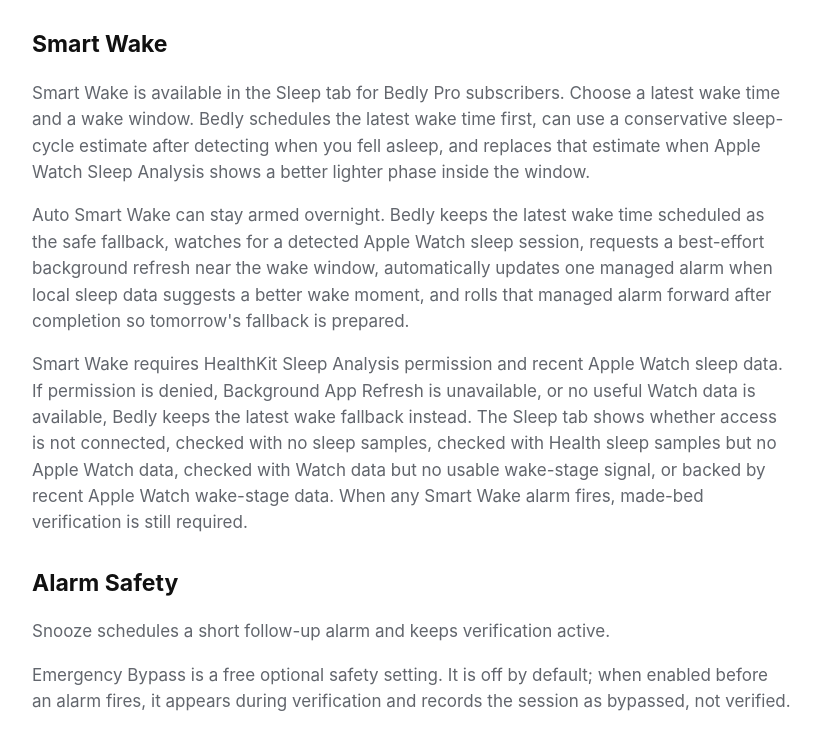
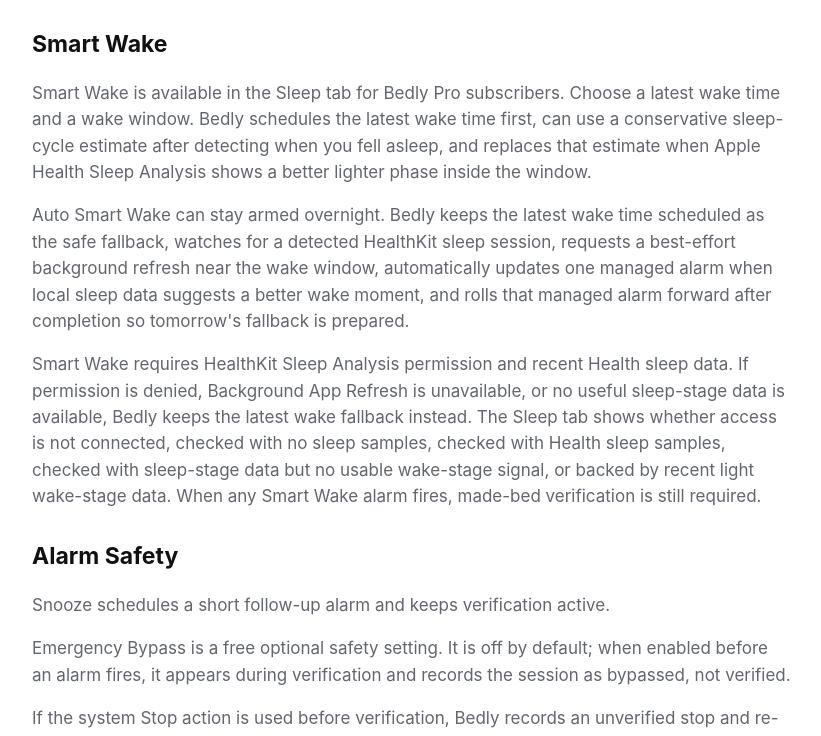
Before and after one commit to aizakmi08/bedly-legal, a plain HTML site: page support.html in a window 1280 px wide. Shown: the part 717-1453 px from the top of the page, without its empty margins (228-1049 px from the left). Drawn offline with Linux system fonts and the light colour scheme.

Commit message:
Update Bedly support page for widget release

```diff
--- a/support.html
+++ b/support.html
@@ -104,9 +104,9 @@
     </ul>
 
     <h2>Smart Wake</h2>
-    <p>Smart Wake is available in the Sleep tab for Bedly Pro subscribers. Choose a latest wake time and a wake window. Bedly schedules the latest wake time first, can use a conservative sleep-cycle estimate after detecting when you fell asleep, and replaces that estimate when Apple Watch Sleep Analysis shows a better lighter phase inside the window.</p>
-    <p>Auto Smart Wake can stay armed overnight. Bedly keeps the latest wake time scheduled as the safe fallback, watches for a detected Apple Watch sleep session, requests a best-effort background refresh near the wake window, automatically updates one managed alarm when local sleep data suggests a better wake moment, and rolls that managed alarm forward after completion so tomorrow's fallback is prepared.</p>
-    <p>Smart Wake requires HealthKit Sleep Analysis permission and recent Apple Watch sleep data. If permission is denied, Background App Refresh is unavailable, or no useful Watch data is available, Bedly keeps the latest wake fallback instead. The Sleep tab shows whether access is not connected, checked with no sleep samples, checked with Health sleep samples but no Apple Watch data, checked with Watch data but no usable wake-stage signal, or backed by recent Apple Watch wake-stage data. When any Smart Wake alarm fires, made-bed verification is still required.</p>
+    <p>Smart Wake is available in the Sleep tab for Bedly Pro subscribers. Choose a latest wake time and a wake window. Bedly schedules the latest wake time first, can use a conservative sleep-cycle estimate after detecting when you fell asleep, and replaces that estimate when Apple Health Sleep Analysis shows a better lighter phase inside the window.</p>
+    <p>Auto Smart Wake can stay armed overnight. Bedly keeps the latest wake time scheduled as the safe fallback, watches for a detected HealthKit sleep session, requests a best-effort background refresh near the wake window, automatically updates one managed alarm when local sleep data suggests a better wake moment, and rolls that managed alarm forward after completion so tomorrow's fallback is prepared.</p>
+    <p>Smart Wake requires HealthKit Sleep Analysis permission and recent Health sleep data. If permission is denied, Background App Refresh is unavailable, or no useful sleep-stage data is available, Bedly keeps the latest wake fallback instead. The Sleep tab shows whether access is not connected, checked with no sleep samples, checked with Health sleep samples, checked with sleep-stage data but no usable wake-stage signal, or backed by recent light wake-stage data. When any Smart Wake alarm fires, made-bed verification is still required.</p>
 
     <h2>Alarm Safety</h2>
     <p>Snooze schedules a short follow-up alarm and keeps verification active.</p>
@@ -114,7 +114,7 @@
     <p>If the system Stop action is used before verification, Bedly records an unverified stop and re-arms a follow-up alarm until the session is verified, snoozed, or bypassed.</p>
 
     <h2>Privacy</h2>
-    <p>Verification photos are processed on device and discarded after scoring. They are not uploaded, saved to Photos, or stored in history. Optional bed references are stored only on this device and can be set, changed, or reset from Settings. While verification is pending, the app keeps only a bounded set of compact duplicate-attempt signatures so repeated photos cannot complete the alarm; those signatures are cleared before the session becomes history. History stores metadata such as timestamp, result, confidence, and attempt count. Smart Wake reads Apple Watch Sleep Analysis locally and does not upload or store raw sleep samples. Auto Smart Wake stores only the configured latest wake time, wake window, managed alarm ID, selected wake time, selected timing source, compact confidence/reason text, recent planning timestamps, and last local sleep-data check status such as checked time, sample counts, useful-sample count, optional source label, compact observed-stage summary, and local error text.</p>
+    <p>Verification photos are processed on device and discarded after scoring. They are not uploaded, saved to Photos, or stored in history. Optional bed references are stored only on this device and can be set, changed, or reset from Settings. While verification is pending, the app keeps only a bounded set of compact duplicate-attempt signatures so repeated photos cannot complete the alarm; those signatures are cleared before the session becomes history. History stores metadata such as timestamp, result, confidence, and attempt count. Smart Wake reads Apple Health Sleep Analysis locally and does not upload or store raw sleep samples. Auto Smart Wake stores only the configured latest wake time, wake window, managed alarm ID, selected wake time, selected timing source, compact confidence/reason text, recent planning timestamps, and last local sleep-data check status such as checked time, sample counts, useful-sample count, optional source label, compact observed-stage summary, and local error text.</p>
     <p>See the <a href="privacy.html">privacy policy</a> for more detail.</p>
   </div>
 </body>
```
